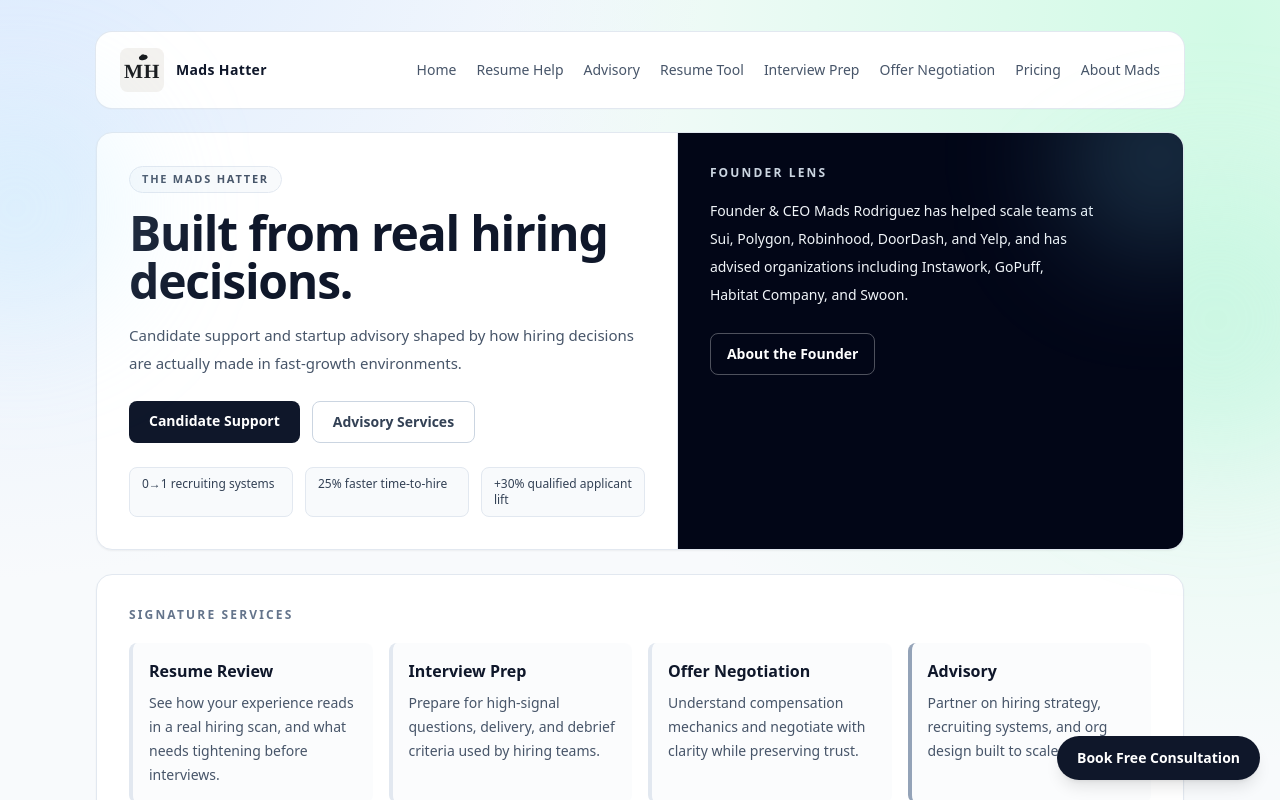
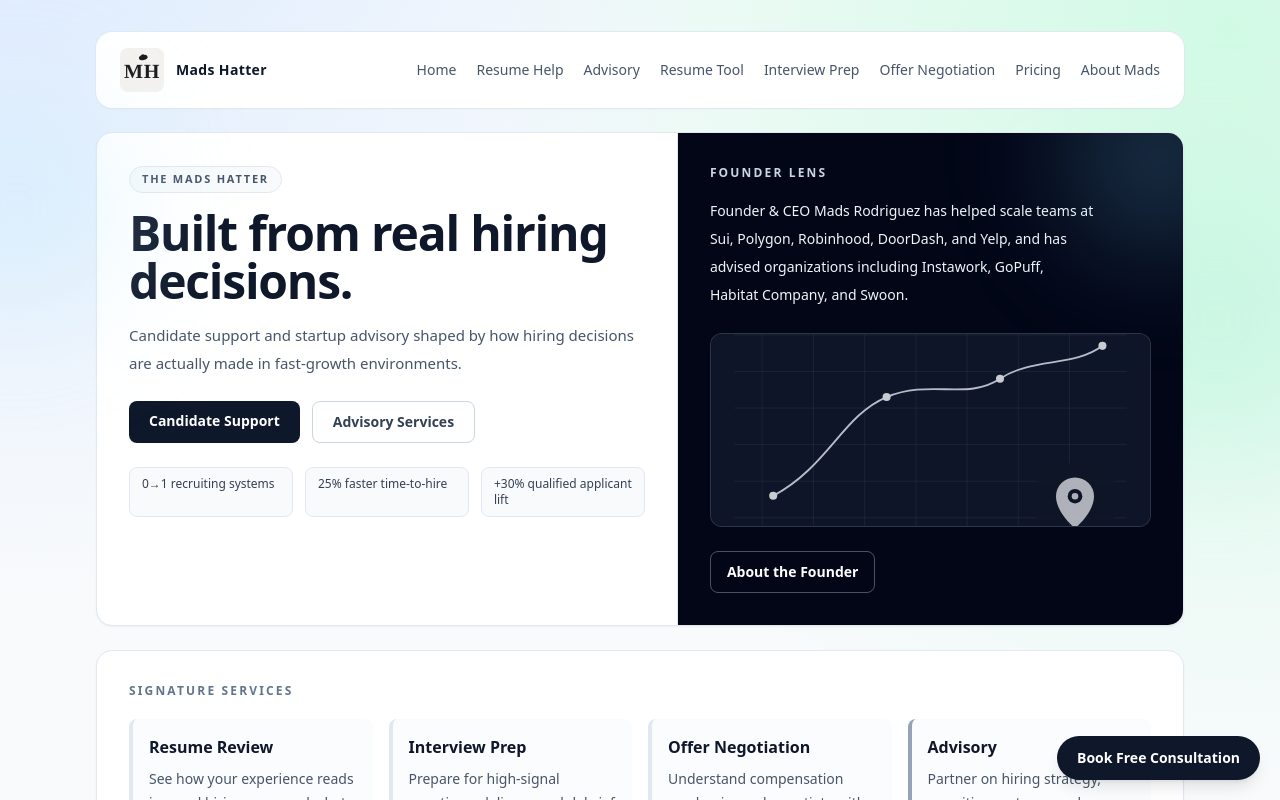
Before and after one commit to MadsHatter-Recruiting/madshatter, a Next.js app: page / in a window 1280 px wide. Shown: the top 800 px of the page. Built offline with nearby package versions, Linux system fonts and the light colour scheme; no server answers.

Commit message:
Add custom roadmap and map visuals to homepage and candidate experience

```diff
--- a/app/candidates/page.tsx
+++ b/app/candidates/page.tsx
@@ -74,6 +74,14 @@ export default function CandidatesPage() {
             </div>
           </div>
 
+          <div className="mt-6 overflow-hidden rounded-xl border border-slate-200 bg-slate-50">
+            <img
+              src="/interview-roadmap-visual.svg"
+              alt="Roadmap from resume to offer"
+              className="h-44 w-full object-cover sm:h-56"
+            />
+          </div>
+
           <div className="mt-8 grid gap-4 md:grid-cols-3">
             <a href="#review" className="rounded-xl border border-sky-200 bg-sky-50/40 p-5 transition hover:border-sky-300">
               <h2 className="text-base font-semibold text-slate-900">Resume Review Tool</h2>
--- a/app/page.tsx
+++ b/app/page.tsx
@@ -157,6 +157,13 @@ export default function HomePage() {
                 Founder &amp; CEO Mads Rodriguez has helped scale teams at Sui, Polygon, Robinhood, DoorDash, and Yelp,
                 and has advised organizations including Instawork, GoPuff, Habitat Company, and Swoon.
               </p>
+              <div className="mt-6 overflow-hidden rounded-xl border border-white/15 bg-slate-900/70">
+                <img
+                  src="/talent-map-visual.svg"
+                  alt="Talent map visual"
+                  className="h-40 w-full object-cover opacity-80 sm:h-48"
+                />
+              </div>
               <a
                 href="/mads"
                 className="mt-6 inline-flex w-fit rounded-lg border border-white/30 px-4 py-2.5 text-sm font-semibold text-white transition hover:bg-white/10"
```
Also changed, not shown: public/interview-roadmap-visual.svg (added), public/talent-map-visual.svg (added).
